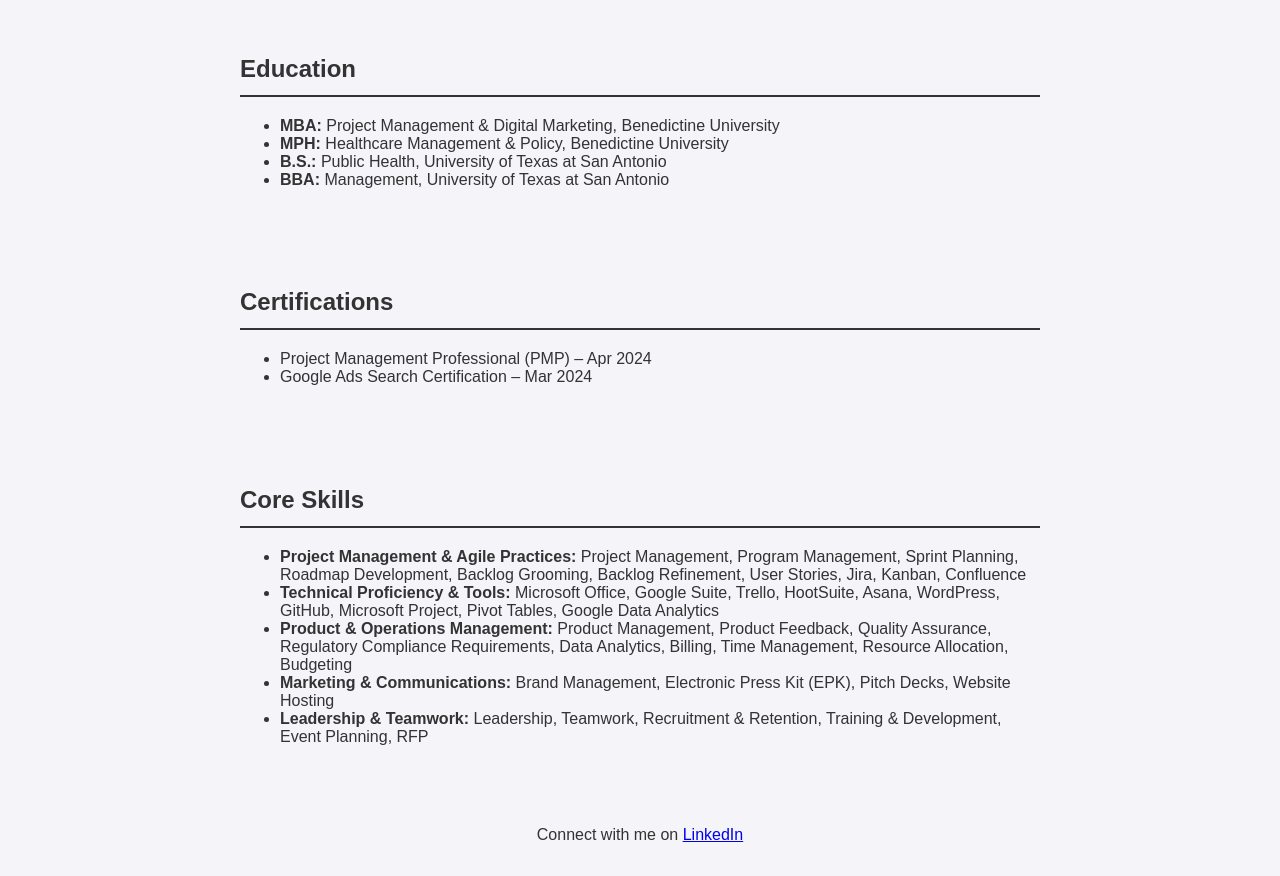
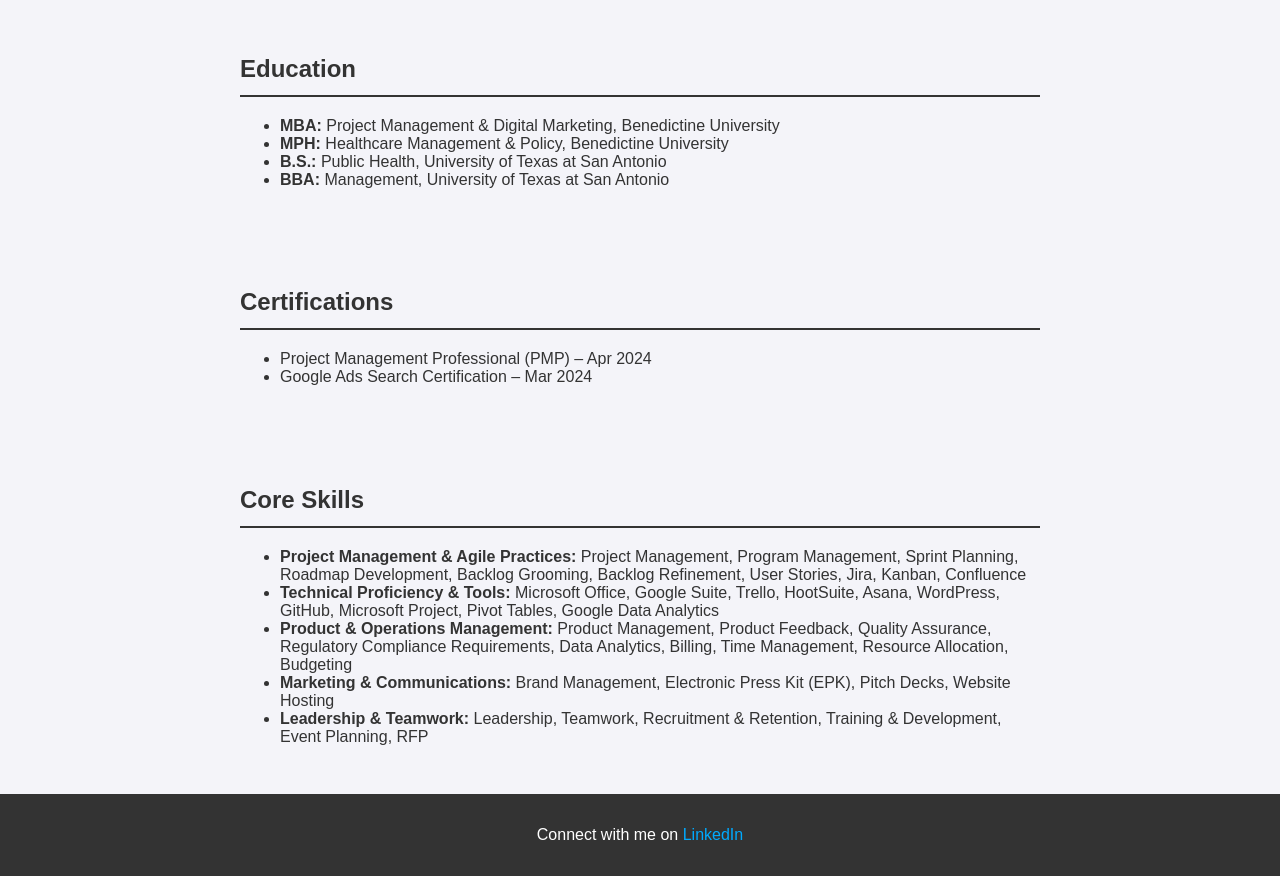
Before and after one commit to soyvanillachai/KPortfolio.github.io, a plain HTML site: page index.html in a window 1280 px wide. Shown: the part 1315-2191 px from the top of the page. Drawn offline with Linux system fonts and the light colour scheme.

Commit message:
style.css

```diff
--- a/style.css
+++ b/style.css
@@ -59,4 +59,11 @@ h2 {
 footer {
     text-align: center;
     padding: 1em 0;
-    background-color
+    background-color: #333;
+    color: #fff;
+}
+
+footer a {
+    color: #0af;
+    text-decoration: none;
+}
```
